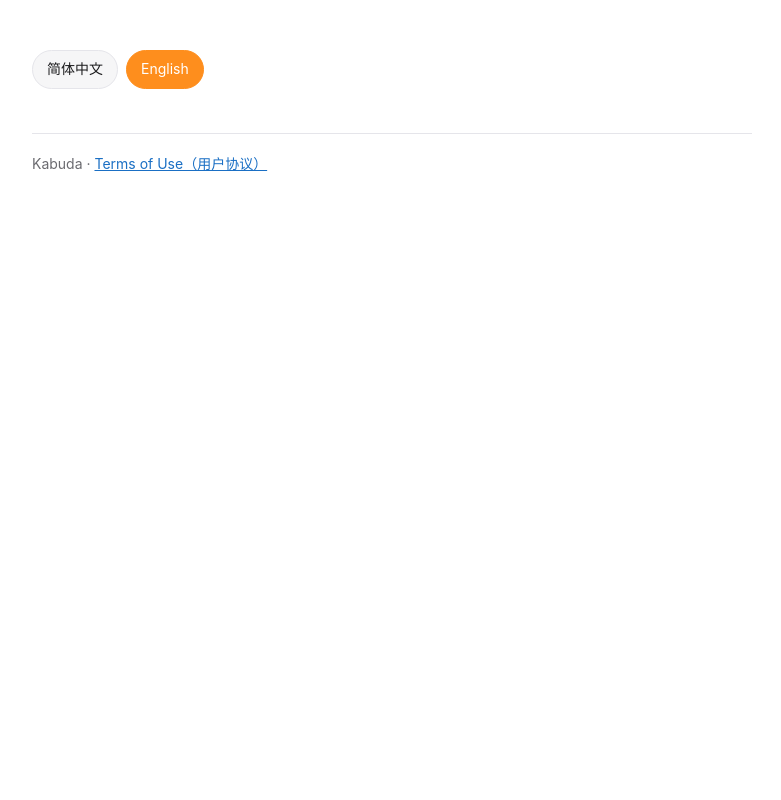
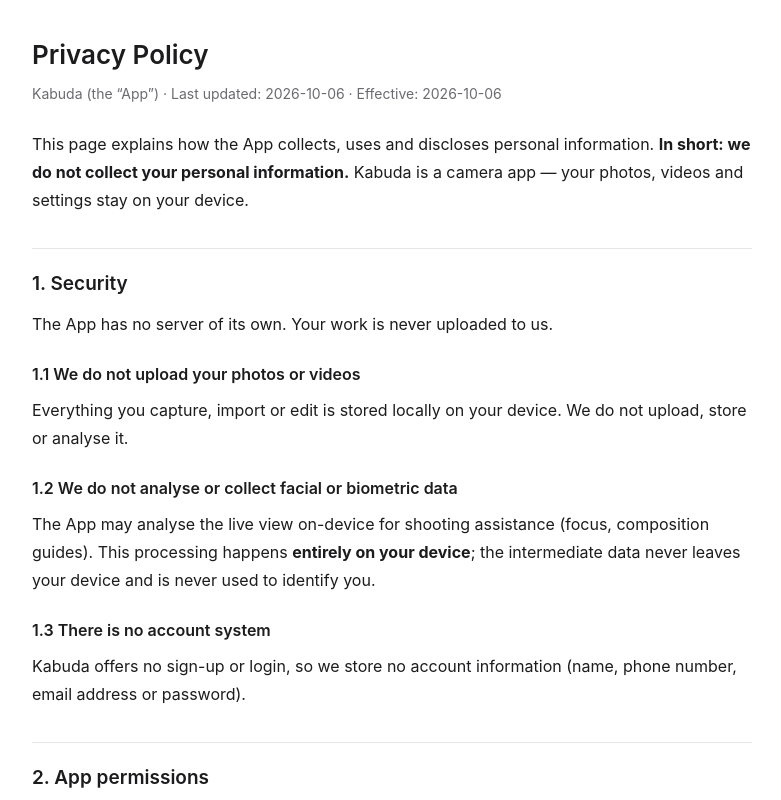
Before and after one commit to rokiai/kabuda-legal, a plain HTML site: page privacy/index.html in a window 1280 px wide. Shown: the top 800 px of the page, without its empty margins (248-1029 px from the left). Drawn offline with Linux system fonts and the light colour scheme.

Commit message:
fix(legal): content was never visible
CSS hid both [data-lang] blocks and the JS revealed the selected one by
setting display to '', which just falls back to the hiding rule. Set the
selected block to block instead, and only hide [data-lang="en"] by default
so a JS failure still shows content.

Also drop the language toggle: pick the language from navigator.language,
keep ?lang=zh|en as an override.

```diff
--- a/privacy/index.html
+++ b/privacy/index.html
@@ -26,23 +26,18 @@
   p, li { margin: 8px 0; }
   ul { padding-left: 22px; }
   .meta { color: var(--muted); font-size: 14px; margin-bottom: 24px; }
-  .lang { display:flex; gap:8px; margin: 18px 0 6px; }
-  .lang button { font: inherit; font-size:14px; padding:6px 14px; border-radius:999px;
-                 border:1px solid var(--line); background:#f6f6f7; color:var(--fg); cursor:pointer; }
-  .lang button[aria-pressed="true"] { background:var(--accent); border-color:var(--accent); color:#fff; }
   .todo { background: var(--warn); border-left: 4px solid var(--warnline); padding: 10px 14px; border-radius: 6px; }
   a { color: #1a6fc4; }
   .foot { margin-top: 44px; padding-top: 18px; border-top: 1px solid var(--line); color: var(--muted); font-size: 14px; }
-  [data-lang] { display: none; }
+  /* 语言块：默认只隐藏英文。JS 用内联 display 覆盖选中项。
+     ⛔ 别写成 [data-lang]{display:none} —— JS 把选中块设成 '' 会清掉内联样式、
+       又回落到这条规则 ⇒ 正文永远不显示（只剩页脚）。
+     语言由 navigator.language 决定，?lang=zh|en 可覆盖；无切换控件。 */
+  [data-lang="en"] { display: none; }
 </style>
 </head>
 <body>
 <div class="wrap">
-
-  <div class="lang" role="group" aria-label="语言 / Language">
-    <button type="button" data-set="zh">简体中文</button>
-    <button type="button" data-set="en">English</button>
-  </div>
 
   <!-- ========================= 中文 ========================= -->
   <div data-lang="zh">
@@ -170,17 +165,12 @@
 <script>
 (function () {
   var nodes = Array.prototype.slice.call(document.querySelectorAll('[data-lang]'));
-  var buttons = Array.prototype.slice.call(document.querySelectorAll('[data-set]'));
-  function apply(lang) {
-    document.documentElement.lang = (lang === 'zh' ? 'zh-CN' : 'en');
-    nodes.forEach(function (n) { n.style.display = (n.getAttribute('data-lang') === lang) ? '' : 'none'; });
-    buttons.forEach(function (b) { b.setAttribute('aria-pressed', String(b.getAttribute('data-set') === lang)); });
-  }
   var q = (location.search.match(/lang=(zh|en)/) || [])[1];
   var nav = (navigator.language || navigator.userLanguage || 'en').toLowerCase();
-  apply(q || (nav.indexOf('zh') === 0 ? 'zh' : 'en'));
-  buttons.forEach(function (b) {
-    b.addEventListener('click', function () { apply(b.getAttribute('data-set')); });
+  var lang = q || (nav.indexOf('zh') === 0 ? 'zh' : 'en');
+  document.documentElement.lang = (lang === 'zh' ? 'zh-CN' : 'en');
+  nodes.forEach(function (n) {
+    n.style.display = (n.getAttribute('data-lang') === lang) ? 'block' : 'none';
   });
 })();
 </script>
```
Also changed, not shown: index.html (+1 -1 lines), terms/index.html (+9 -19 lines), 1 other file.
